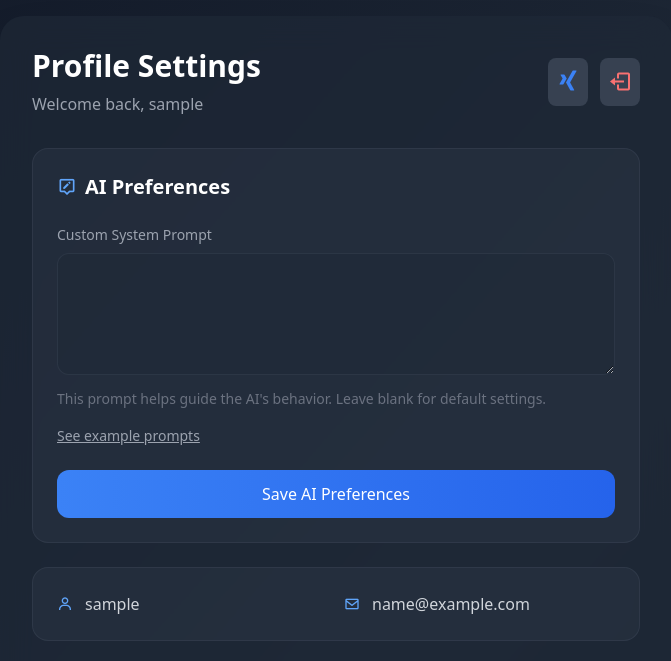
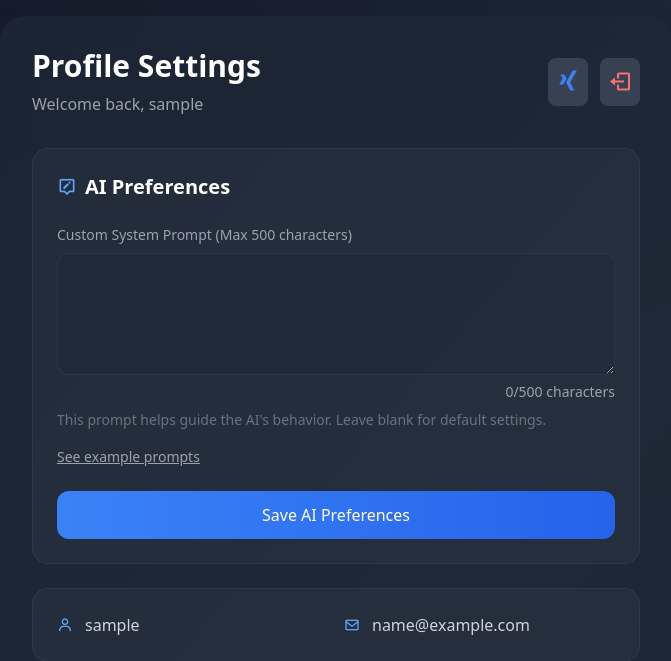
Before and after one commit to mkjuel25/Owntweet-Chatbot-with-Gemini-Api, a PHP site: page /profile.php in a window 1280 px wide. Shown: the top 661 px of the page, without its empty margins (304-975 px from the left). Run offline with PHP 8.4, Linux system fonts and the light colour scheme; the visitor is signed in with stand-in values (Sample User, id 1); data that the repository does not hold is empty; some libraries are stand-ins or nearby versions.

Commit message:
Update profile.php

```diff
--- a/profile.php
+++ b/profile.php
@@ -40,6 +40,9 @@ $password_error_message = null;
 if (isset($_POST['save_prompt'])) {
     $new_prompt = filter_input(INPUT_POST, 'system_prompt_text', FILTER_SANITIZE_STRING);
 
+    if (strlen($new_prompt) > 500) {
+        $prompt_error_message = "System prompt exceeds the maximum limit of 500 characters.";
+    } else {
         try {
             $stmtCheckPrompt = $pdo->prepare("SELECT id FROM saved_prompts WHERE user_id = ?");
             $stmtCheckPrompt->execute([$user_id]);
@@ -58,6 +61,7 @@ if (isset($_POST['save_prompt'])) {
             // $savedSystemPrompt = $new_prompt; // No need to refetch, already updated
         } catch (PDOException $e) {
             $prompt_error_message = "Error saving system prompt.";
+        }
     }
 }
 
@@ -191,6 +195,12 @@ if (isset($_GET['logout'])) {
         .example-prompts-link:hover {
             color: #CBD5E0; /* Gray-300 from Tailwind on hover */
         }
+
+        .char-count {
+            text-align: right;
+            font-size: 0.875rem; /* text-sm from Tailwind */
+            color: #9CA3AF; /* Gray-400 from Tailwind */
+        }
     </style>
 </head>
 <body class="bg-gradient-to-br from-gray-900 via-gray-800 to-gray-900 min-h-screen flex items-center justify-center p-4">
@@ -265,9 +275,11 @@ if (isset($_GET['logout'])) {
                     </h2>
 
                     <div class="mb-4">
-                        <label class="block text-sm text-gray-400 mb-2">Custom System Prompt</label>
-                        <textarea name="system_prompt_text" rows="4"
-                                  class="w-full bg-gray-800/50 border border-gray-600/30 rounded-xl px-4 py-3 text-white input-focus"><?= $savedSystemPrompt ?></textarea>
+                        <label class="block text-sm text-gray-400 mb-2">Custom System Prompt (Max 500 characters)</label>
+                        <textarea name="system_prompt_text" rows="4" maxlength="500"
+                                  class="w-full bg-gray-800/50 border border-gray-600/30 rounded-xl px-4 py-3 text-white input-focus"
+                                  id="system_prompt_text"><?= $savedSystemPrompt ?></textarea>
+                        <div id="charCount" class="char-count"></div>
                         <p class="text-gray-500 text-sm mt-2">This prompt helps guide the AI's behavior. Leave blank for default settings.</p>
                     </div>
 
@@ -390,6 +402,24 @@ if (isset($_GET['logout'])) {
                 this.textContent = 'Hide example prompts';
             }
         });
+
+        const systemPromptTextarea = document.getElementById('system_prompt_text');
+        const charCountDisplay = document.getElementById('charCount');
+
+        systemPromptTextarea.addEventListener('input', function() {
+            const currentLength = this.value.length;
+            charCountDisplay.textContent = `${currentLength}/500 characters`;
+
+            if (currentLength > 500) {
+                charCountDisplay.style.color = 'red'; // Optionally change color if limit exceeds
+            } else {
+                charCountDisplay.style.color = '#9CA3AF'; // Back to default gray
+            }
+        });
+        // Initialize character count on page load
+        charCountDisplay.textContent = `${systemPromptTextarea.value.length}/500 characters`;
+
+
     </script>
 </body>
 </html>
```
Lines whose indentation alone changed are shown as unchanged.
